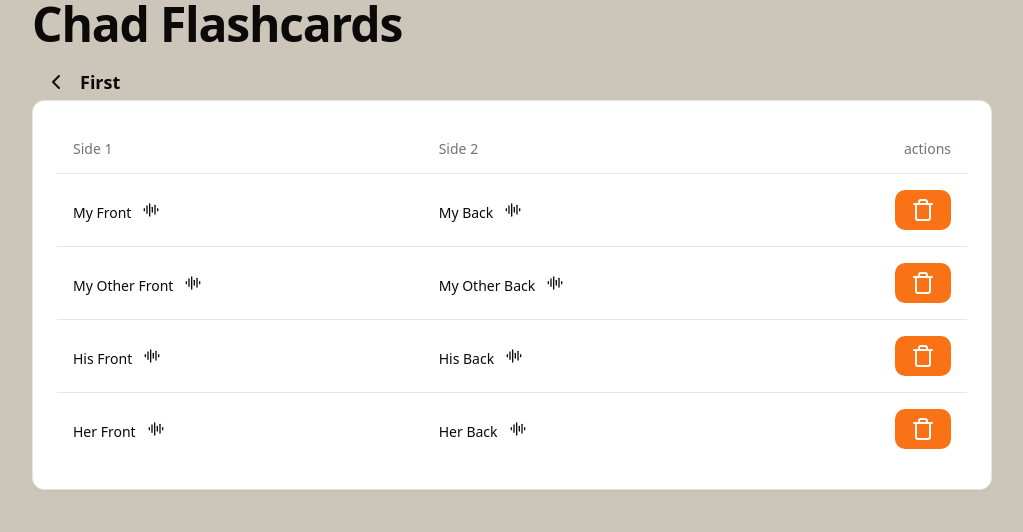
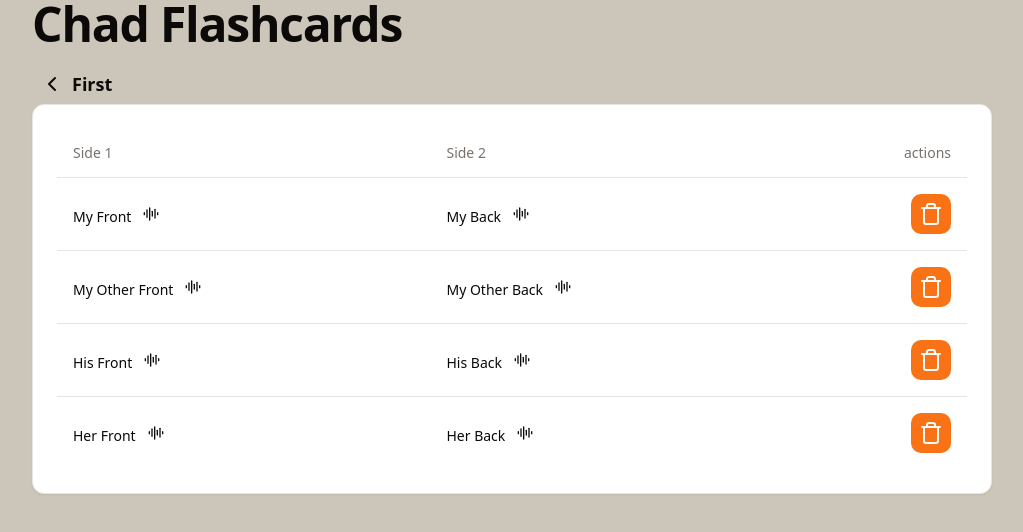
Before and after one commit to Ed-Barnes937/Flash-Alpha, a React (Vite) app: page /deck/1 in a window 1280 px wide. Shown: the top 532 px of the page, without its empty margins (128-1151 px from the left). Built offline with nearby package versions, Linux system fonts and the light colour scheme.

Commit message:
icon buttons

```diff
--- a/src/components/BackButton/index.tsx
+++ b/src/components/BackButton/index.tsx
@@ -6,7 +6,7 @@ const BackButton = () => {
   const navigate = useNavigate()
 
   return (
-    <Button variant={'ghost'} size={'sm'} onClick={() => navigate(-1)}>
+    <Button variant={'ghost'} size={'icon'} onClick={() => navigate(-1)}>
       <ChevronLeftIcon />
     </Button>
   )
--- a/src/components/CardList/CardRow.tsx
+++ b/src/components/CardList/CardRow.tsx
@@ -20,18 +20,18 @@ const CardRow = ({ front, back, id, deckId, deleteCard }: CardRowProps) => {
     <TableRow>
       <TableCell>
         {front}
-        <Button type="button" variant={'ghost'} size={'sm'} className="justify-self-end" onClick={() => speak(front)}>
+        <Button type="button" variant={'ghost'} size={'icon'} className="justify-self-end" onClick={() => speak(front)}>
           <AudioLinesIcon size={'1rem'} />
         </Button>
       </TableCell>
       <TableCell>
         {back}
-        <Button type="button" variant={'ghost'} size={'sm'} className="justify-self-end" onClick={() => speak(back)}>
+        <Button type="button" variant={'ghost'} size={'icon'} className="justify-self-end" onClick={() => speak(back)}>
           <AudioLinesIcon size={'1rem'} />
         </Button>{' '}
       </TableCell>
       <TableCell className="text-right">
-        <Button type="button" onClick={() => deleteCard(deckId || '', id)}>
+        <Button size={'icon'} type="button" onClick={() => deleteCard(deckId || '', id)}>
           <TrashIcon />
         </Button>
       </TableCell>
--- a/src/index.css
+++ b/src/index.css
@@ -18,7 +18,7 @@
     --muted-foreground: 25 5.3% 44.7%;
     --accent: 60 4.8% 95.9%;
     --accent-foreground: 24 9.8% 10%;
-    --destructive: 0 84.2% 60.2%;
+    --destructive: 0 84.2% 40.2%;
     --destructive-foreground: 60 9.1% 97.8%;
     --border: 20 5.9% 90%;
     --input: 20 5.9% 90%;
--- a/src/routes/Decks/index.tsx
+++ b/src/routes/Decks/index.tsx
@@ -3,7 +3,7 @@ import { Button } from '@/components/ui/button'
 import { Card, CardContent } from '@/components/ui/card'
 import { Table, TableBody, TableCell, TableHead, TableHeader, TableRow } from '@/components/ui/table'
 import useDeckStore from '@/stores/DeckStore'
-import { TrashIcon } from 'lucide-react'
+import { PlusIcon, TrashIcon } from 'lucide-react'
 import { useNavigate } from 'react-router-dom'
 
 const DeckList = () => {
@@ -17,8 +17,8 @@ const DeckList = () => {
           <BackButton />
           <h1 className="scroll-m-20 pb-2 text-3xl font-semibold tracking-tight first:mt-0">My Decks</h1>
         </div>
-        <Button aria-label="Create deck" onClick={() => navigate('new')}>
-          +
+        <Button size={'icon'} aria-label="Create deck" onClick={() => navigate('new')}>
+          <PlusIcon />
         </Button>
       </div>
       <Card>
@@ -40,7 +40,7 @@ const DeckList = () => {
                   <TableCell>{deck.lastVisited?.toLocaleDateString()}</TableCell>
                   <TableCell className="text-right">
                     <Button
-                      size={'sm'}
+                      size={'icon'}
                       variant={'destructive'}
                       onClick={(e) => {
                         e.stopPropagation()
--- a/src/routes/Home/Header.tsx
+++ b/src/routes/Home/Header.tsx
@@ -34,7 +34,7 @@ const Header = ({ selectedDeck, setSelected }: HeaderProps) => {
         <TooltipProvider>
           <Tooltip>
             <TooltipTrigger asChild>
-              <Button variant={'ghost'} size={'sm'} onClick={() => navigate('decks')}>
+              <Button variant={'ghost'} size={'icon'} onClick={() => navigate('decks')}>
                 <LayersIcon />
               </Button>
             </TooltipTrigger>
```
